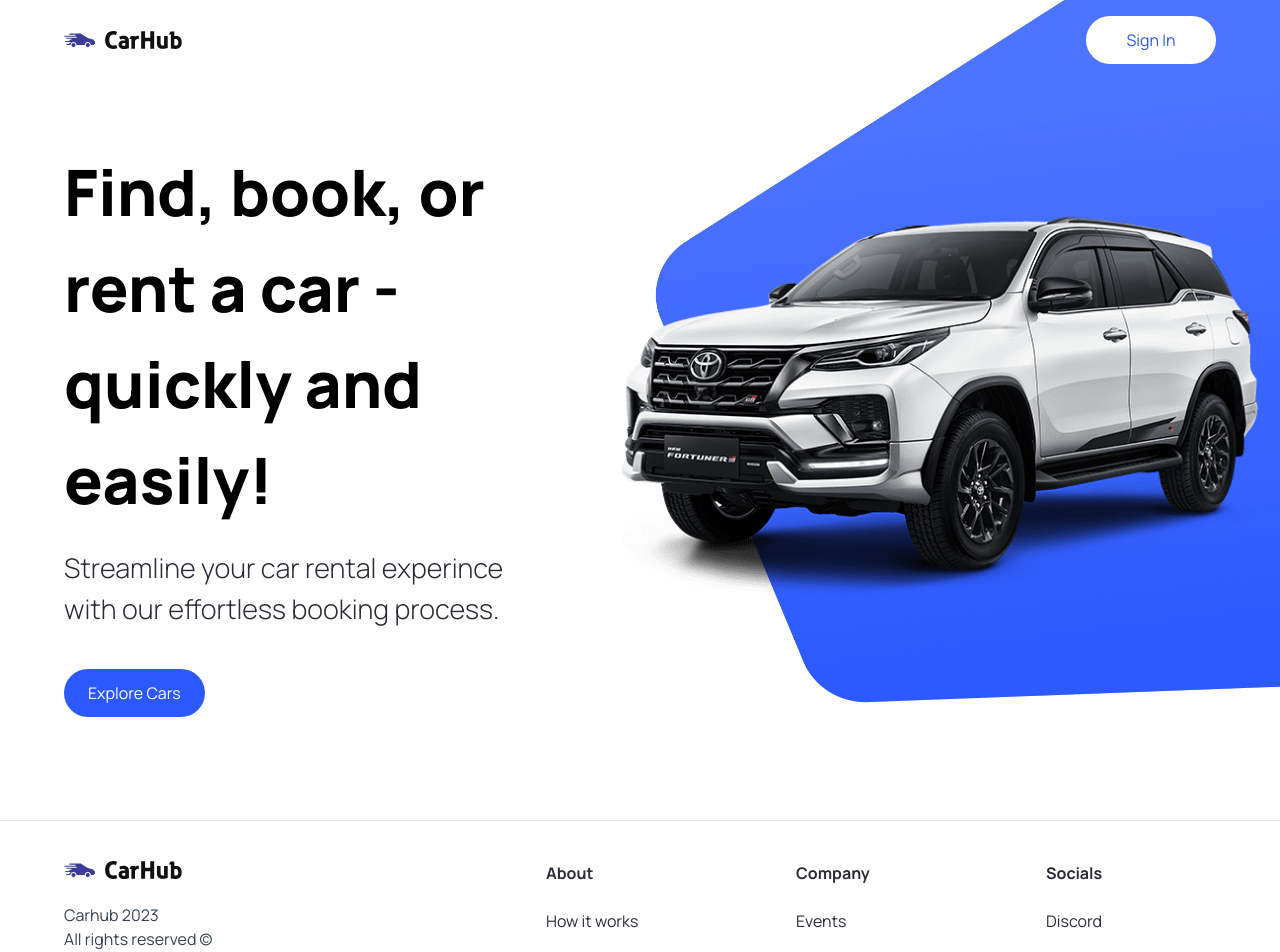
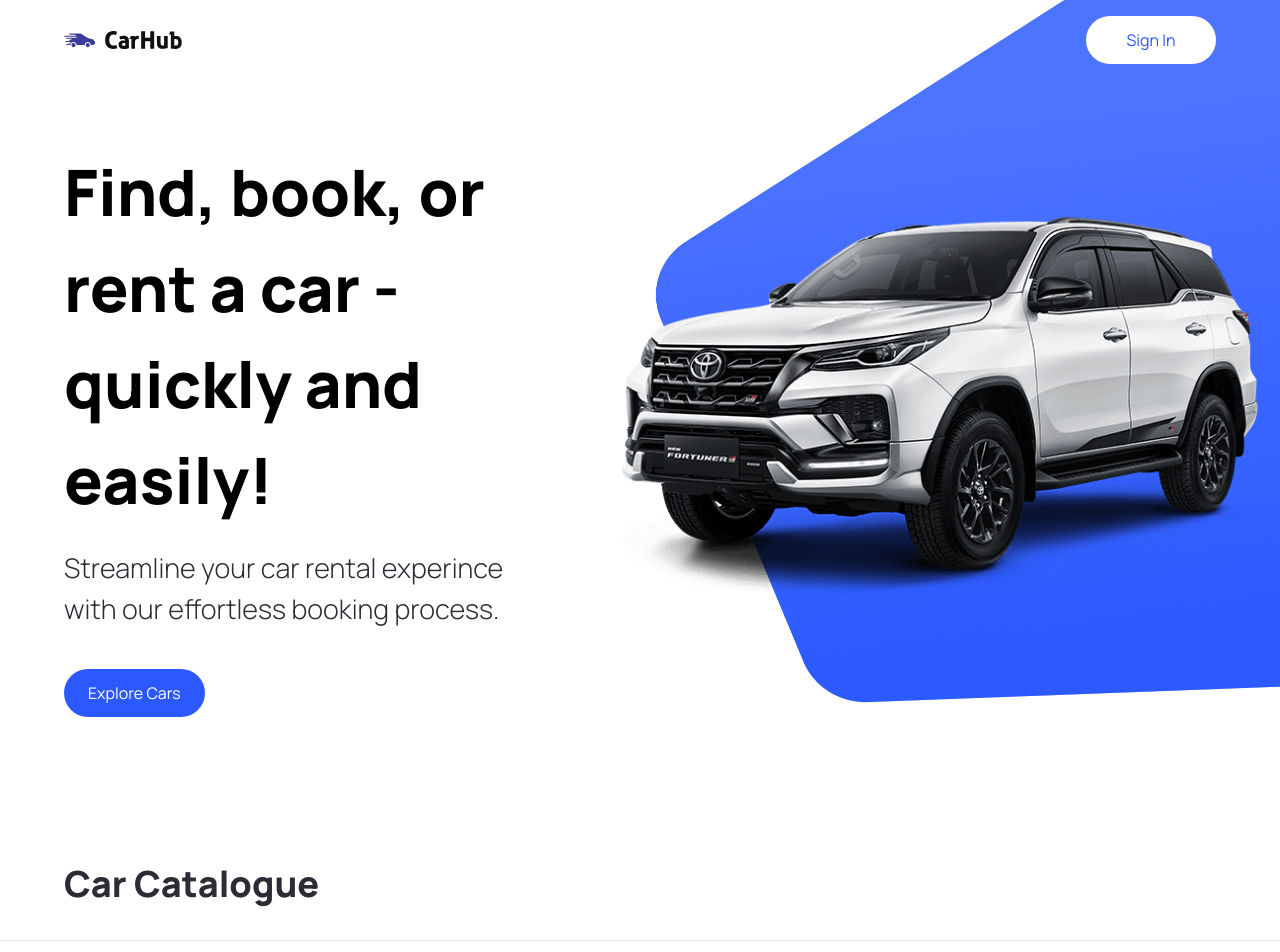
Before and after one commit to khmaladze-tiko/car-showcase, a Next.js app: page / in a window 1280 px wide. Shown: the top 952 px of the page. Built offline with nearby package versions, Linux system fonts and the light colour scheme.

Commit message:
start car catalogue section

```diff
--- a/app/page.tsx
+++ b/app/page.tsx
@@ -5,6 +5,14 @@
   return (
     <main className="overflow-hidden">
       <Hero />
+
+      <div className="mt-12 padding-x padding-y max-width" id="discover">
+        <div className="home__text-container">
+          <h1 className="text-4xl font-extrabold">
+            Car Catalogue
+          </h1>
+        </div>
+      </div>
     </main>
   )
 }
```
